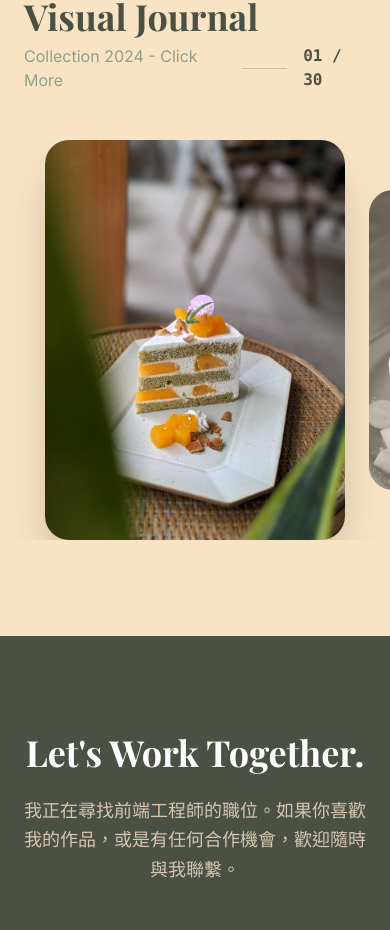
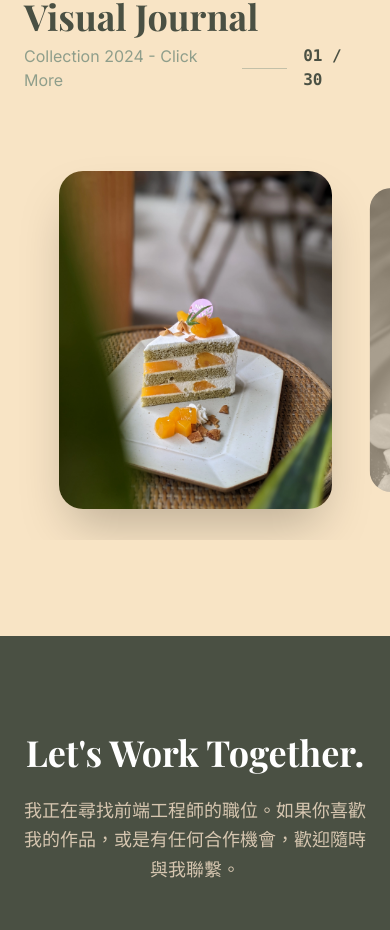
Before and after one commit to AlvinChen072380/portfolio-v1, a Next.js app: page / in a window 390 px wide. Shown: the part 2104-3034 px from the top of the page. Built offline with nearby package versions, Linux system fonts and the light colour scheme; a web font is replaced by a local one.

Commit message:
feat: fix transition , mobile version image center problem

```diff
--- a/src/app/components/Carousel.tsx
+++ b/src/app/components/Carousel.tsx
@@ -27,8 +27,8 @@ export default function Carousel() {
 
     if (container && node) {
       const isDesktop = window.innerWidth >= 768;
-      const targetWidth = isDesktop ? 500 : 300;
-      const baseWidth = isDesktop ? 300 : 200;
+      const targetWidth = isDesktop ? 400 : window.innerWidth * 0.7;
+      const baseWidth = isDesktop ? 300 : window.innerWidth * 0.7;
       const widthDiff = targetWidth - baseWidth;
 
       let scrollLeft =
@@ -223,15 +223,18 @@ export default function Carousel() {
                   handleNavigate(index);
                 }
               }}
-              layout
-              transition={{ duration: 0.4, ease: "circOut" }}
+              //layout
+              //transition={{ duration: 0.6, ease: "circOut" }}
               className={`
                 relative flex-shrink-0 cursor-pointer rounded-3xl overflow-hidden group
-                transition-colors duration-300 snap-center
+                transition-all duration-500 snap-center
+
+                w-[70vw] h-[40vh]
+                md:h-[500px]
                 ${
                   isActive
-                    ? "w-[300px] h-[400px] md:w-[400px] md:h-[500px] z-10 shadow-2xl"
-                    : "w-[200px] h-[300px] md:w-[300px] md:h-[400px] opacity-60 grayscale"
+                    ? "md:w-[400px] z-10 shadow-2xl scale-100 opacity-100 grayscale-0"
+                    : "md:w-[300px] scale-90 opacity-50 grayscale"
                 }
               `}
             >
@@ -241,7 +244,7 @@ export default function Carousel() {
                 fill
                 className="object-cover"
                 priority={index >= activeIndex - 1 && index <= activeIndex + 1}
-                sizes="(max-width: 768px) 300px, 500px"
+                sizes="(max-width: 768px) 70vw, 500px"
               />
 
               {!isDetailOpen && (
```
